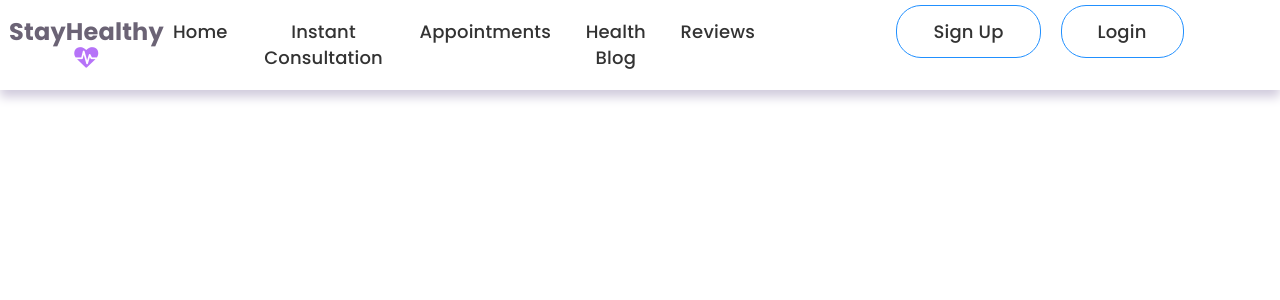
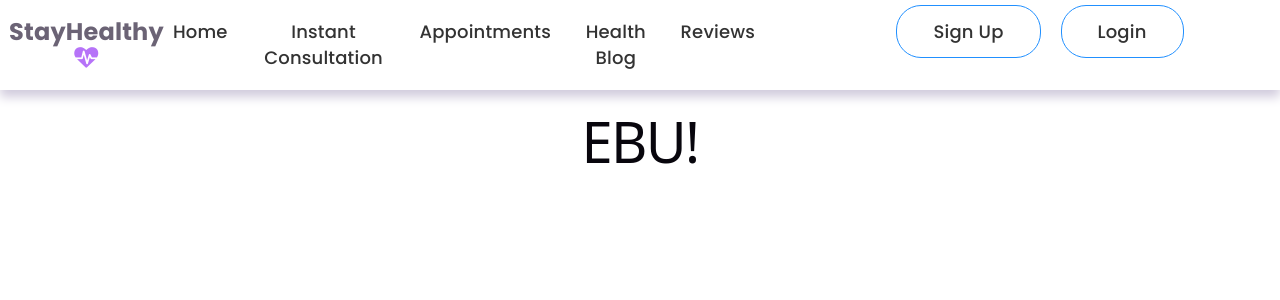
Before and after one commit to eBubens/med_appt, a React (Vite) app: page /reviews in a window 1280 px wide. Shown: the top 300 px of the page. Built offline with nearby package versions, Linux system fonts and the light colour scheme.

Commit message:
Add ReviewForm

```diff
--- a/src/App.jsx
+++ b/src/App.jsx
@@ -15,6 +15,8 @@ import InstantConsultation from './Components/InstantConsultationBooking/Instant
 import FindDoctorSearch from './Components/FindDoctorSearch/FindDoctorSearch';
 
 import Notification from './Components/Notification/Notification';
+
+import ReviewForm from './Components/ReviewForm/ReviewForm';
 
 // Function component for the main App
 function App() {
@@ -34,6 +36,7 @@ function App() {
                     <Route path="/login" element={<Login />} />
                     <Route path="/instant-consultation" element={<InstantConsultation />} />
                     <Route path="/appointments" element={<FindDoctorSearch />} />
+                    <Route path="/reviews" element={<ReviewForm />} />
                 </Routes>
 
             </Notification>
--- /dev/null
+++ b/src/Components/ReviewForm/ReviewForm.jsx
@@ -0,0 +1,22 @@
+// Following code has been commented with appropriate comments for your reference.
+import React, { useEffect, useState } from 'react';
+import Navbar from '../Navbar/Navbar';
+
+// Function component ReviewForm to display ReviewForms
+const ReviewForm = () => {
+
+  const [isLoggedIn, setIsLoggedIn] = useState(false);
+  const [username, setUsername] = useState("");
+  const [doctorData, setDoctorData] = useState(null);
+  const [appointmentData, setAppointmentData] = useState(null);
+
+
+  return (
+    <div className="review-form">
+        <h1>EBU!</h1>
+    </div>
+  );
+};
+
+// Export ReviewForm component for use in other parts of the application
+export default ReviewForm;
```
Also changed, not shown: src/Components/ReviewForm/ReviewForm.css (added).
